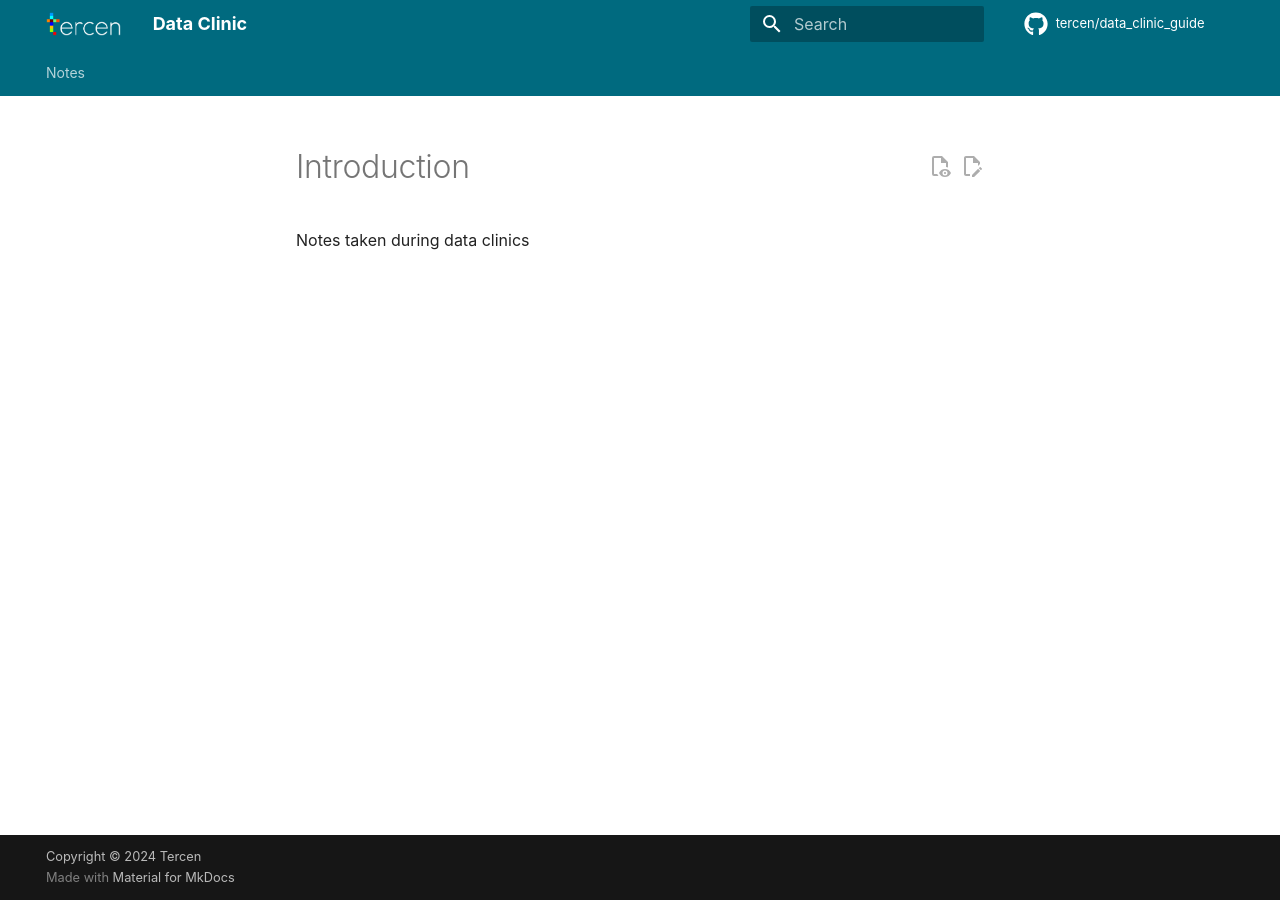
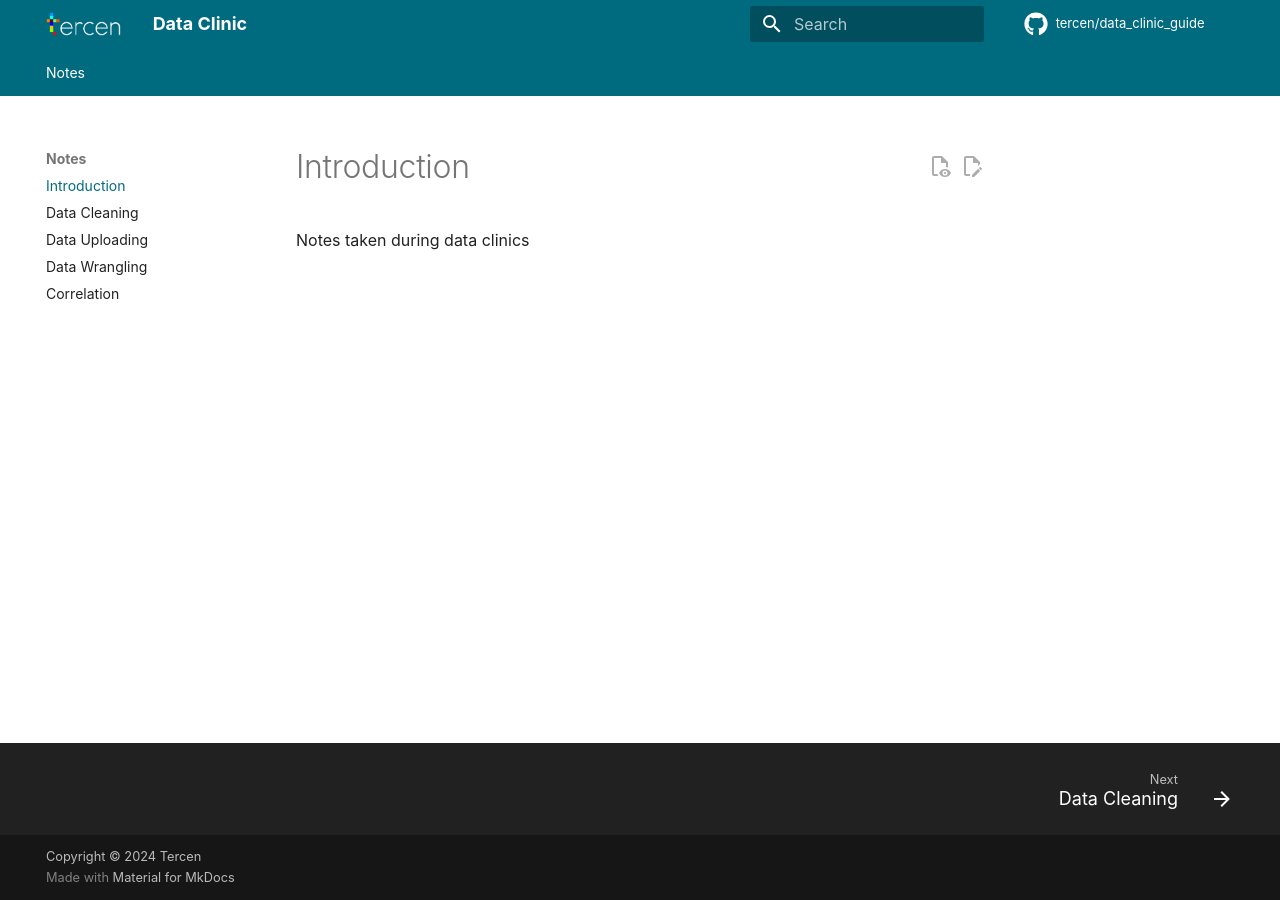
Before and after one commit to tercen/data_clinic_guide, an MkDocs documentation site: the page built from docs/index.md, in a window 1280 px wide. Built offline with MkDocs 1.6.1 and Material for MkDocs 9.7.7, drawn with Linux system fonts in a browser that asks for light colours; comment, search, counter and statistics services are not loaded; the version menu is left out; some of the changed lines change nothing that is shown.

Commit message:
Update mkdocs.yml

```diff
--- a/mkdocs.yml
+++ b/mkdocs.yml
@@ -105,6 +105,7 @@ extra:
     provider: mike
 nav:
   - Notes:
+      - Introduction: index.md
       - Data Cleaning: 01_data_cleaning.md
       - Data Uploading: 02_data_uploading.md
       - Data Wrangling: 03_data_wrangling.md
```
